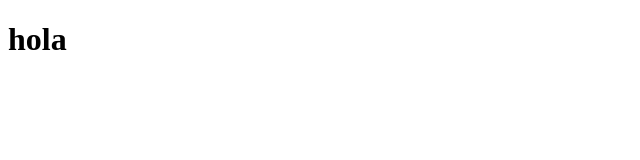
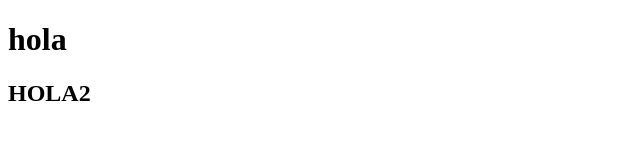
Before and after one commit to GamalielGonzalez97/curso-git, a plain HTML site: page index.html in a window 1280 px wide. Shown: the whole page, without its empty margins (0-640 px from the left). Drawn offline with Linux system fonts and the light colour scheme.

Commit message:
cambios en el index

```diff
--- a/index.html
+++ b/index.html
@@ -7,5 +7,6 @@
 </head>
 <body>
     <h1>hola</h1>
+    <H2>HOLA2</H2>
 </body>
 </html>
```
